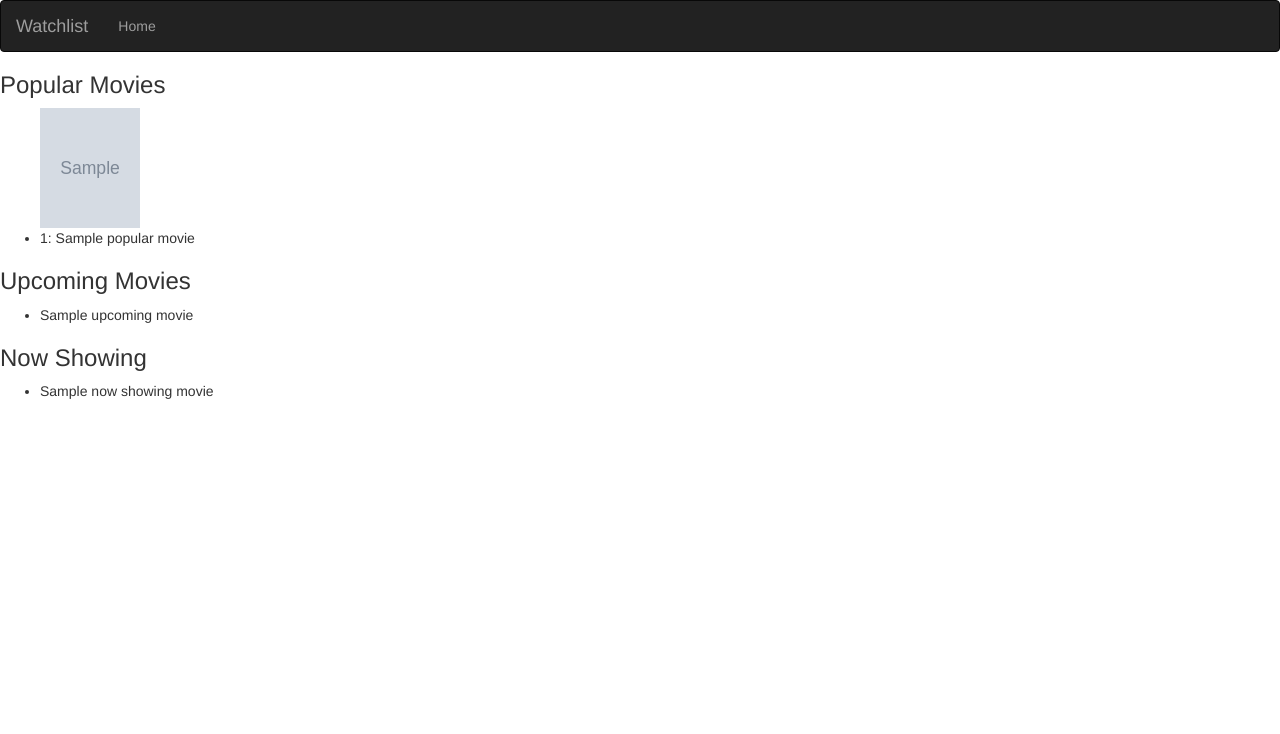
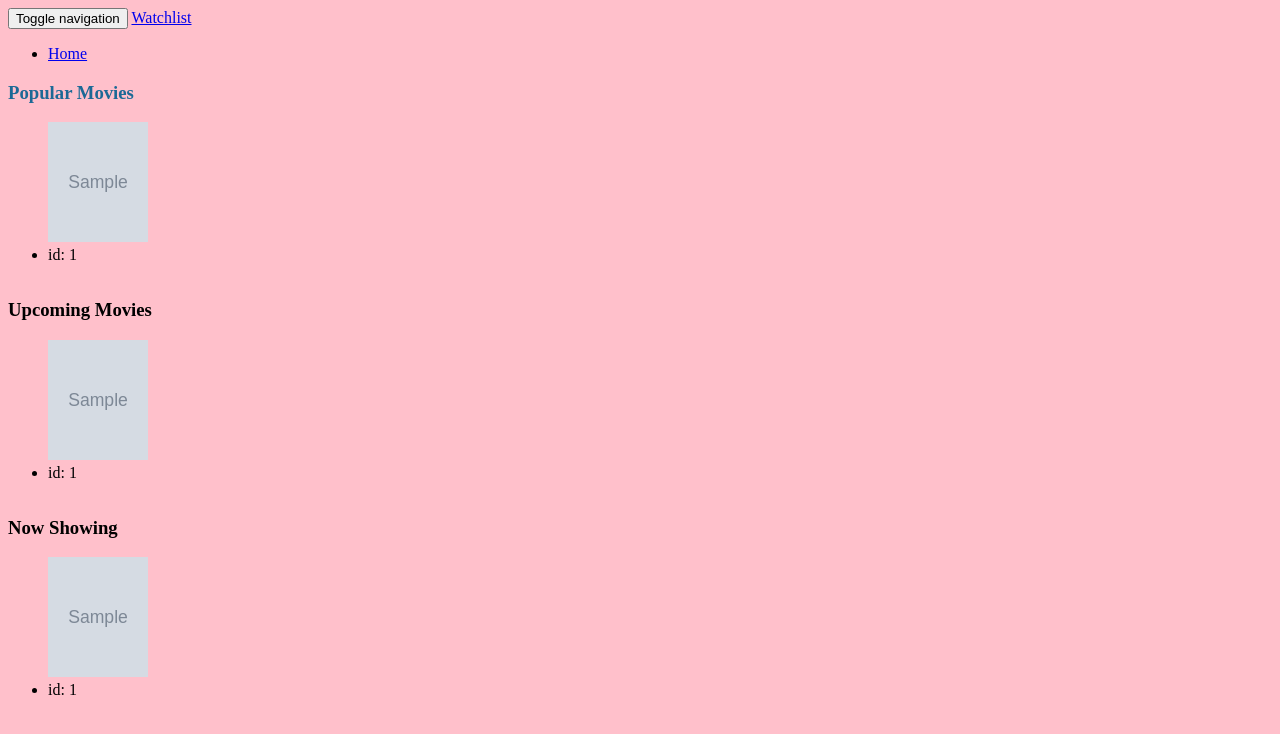
Before and after one commit to Daniel6996-arch/watchlist, a Flask app: template app/templates/index.html in a window 1280 px wide. Shown: the top 734 px of the page. Run offline with Flask 2, Linux system fonts and the light colour scheme; the template is opened without the code that fills it: most values are stand-ins (such as "Sample title", 1, 10 or a date in 2020); grey boxes marked "Sample" are stand-in pictures; parts of the project's set-up code (start-up, migrations or seed data) failed here and were passed over; some libraries are stand-ins or nearby versions.

Commit message:
add final changes to application

```diff
--- a/app/__init__.py
+++ b/app/__init__.py
@@ -1,7 +1,10 @@
 from flask import Flask
 from .config import DevConfig
 from flask_bootstrap import Bootstrap
+from flask_sqlalchemy import SQLAlchemy
 
+
+db = SQLAlchemy()
 # Initializing application
 app = Flask(__name__,instance_relative_config = True)
 
@@ -11,5 +14,7 @@ app.config.from_pyfile('config.py')
 
 # Initializing Flask Extensions
 bootstrap = Bootstrap(app)
+db.init_app(app)
+
 
 from app import views
--- a/app/config.py
+++ b/app/config.py
@@ -4,6 +4,7 @@ class Config:
     '''
 
     MOVIE_API_BASE_URL ='https://api.themoviedb.org/3/movie/{}?api_key={}'
+
 
 
 
--- a/app/static/styles.css
+++ b/app/static/styles.css
@@ -2,5 +2,13 @@ body{
     background-color: pink;
 }
 #tr{
-    color: red;
+    color: rgb(28, 105, 150);
 }
+.row{
+    display: flex;
+    flex-direction: row;
+    flex-wrap: wrap;
+}
+.movie-card{
+    margin: 0vh 2vw 2vh 0vw;
+}
--- a/app/templates/base.html
+++ b/app/templates/base.html
@@ -1,7 +1,22 @@
-{% extends 'bootstrap/base.html'%}
 
+<!DOCTYPE html>
+<html lang="en">
+<head>
+    <meta charset="UTF-8">
+    <meta http-equiv="X-UA-Compatible" content="IE=edge">
+    <meta name="viewport" content="width=device-width, initial-scale=1.0">
+    <script src="https://code.jquery.com/jquery-3.3.1.min.js" integrity="sha256-FgpCb/KJQlLNfOu91ta32o/NMZxltwRo8QtmkMRdAu8=" crossorigin="anonymous"></script>
+    <script src="main.js"></script>
+    <link rel="stylesheet" href="{{ url_for('static', filename = 'styles.css') }}">
+    <title>Document</title>
+</head>
+<body>
+    {% block navbar %}
+    {% include 'navbar.html' %}
+    {% endblock %}
 
-<!-- Navbar block  -->
-{% block navbar %}
-    {% include 'navbar.html' %}
-{% endblock %}
+    {% block index %}
+    {% endblock %}
+
+</body>
+</html>
--- a/app/templates/index.html
+++ b/app/templates/index.html
@@ -1,41 +1,23 @@
 {% extends 'base.html'%}
 {% import 'macros.html' as macro%}
-<!DOCTYPE html>
-<html>
-    <head>
-        <meta charset="utf-8">
-        <link rel="stylesheet" href="{{ url_for('static', filename = 'styles.css') }}">
-        {% if title %}
-        <title> {{ title }}</title>
-        {% else %}
-        <title> Welcome to the best Movie Review website </title>
-        {% endif %}
 
-    </head>
-    <body class="container">
+
         <!-- Popular movie -->
-        {% block content %}
+        {% block index %}
         <h3 id="tr"> Popular Movies</h3>
-         <ul>
-            {% for popular_movie in popular %}
-                <img height="120vh" width="100vw" src="{{ popular_movie.poster }}">
-                <li>{{ popular_movie.id}}: {{ popular_movie.title}}</li>
-            {% endfor %}
+         <ul class="row">
+            {{ macro.displayMovieList( popular ) }}
         </ul>
 
         <!-- Upcoming movie  -->
         <h3> Upcoming Movies </h3>
-         <ul>
-            {% for upcoming_movie in upcoming %}
-                <li>{{ upcoming_movie.title}}</li>
-            {% endfor %}
+         <ul class="row">
+            {{ macro.displayMovieList( upcoming ) }}
         </ul>
         <!-- Now showing movie -->
         <h3>Now Showing</h3>
-         <ul>
-            {% for now_showing_movie in now_showing %}
-                <li>{{ now_showing_movie.title}}</li>
-            {% endfor %}
+         <ul class="row">
+            {{ macro.displayMovieList( now_showing ) }}
         </ul>
 
         {% endblock%}
--- a/app/templates/macros.html
+++ b/app/templates/macros.html
@@ -1,22 +1,12 @@
-<!--{% macro displayMovieList(movie_list) %}
 
-    {% for movie in movie_list %}
-        <li>{{ movie.title}}</li>
-    {% endfor %}
-
-{% endmacro %}-->
 
 {% macro displayMovieList(movie_list) %}
 
     {% for movie in movie_list %}
         <div class="col-xs-12 col-sm-4 col-md-2 col-lg-2 movie-card">
-            <img src="{{ movie.poster }}" alt="{{ movie.title }} poster" class="img-responsive">
-            <li class="text-center">
-                <a href="/movie/{{movie.id}}">
-                    {{ movie.title|truncate(10)}}</a>
-            </li>
+            <img height="120vh" width="100vw" src="{{ movie.poster }}">
+            <li>id: {{ movie.id }}</li>
         </div>
-
     {% endfor %}
 
 {% endmacro %}
```
Also changed, not shown: requirements.txt (added, +83 -0 lines), 1 other file.
